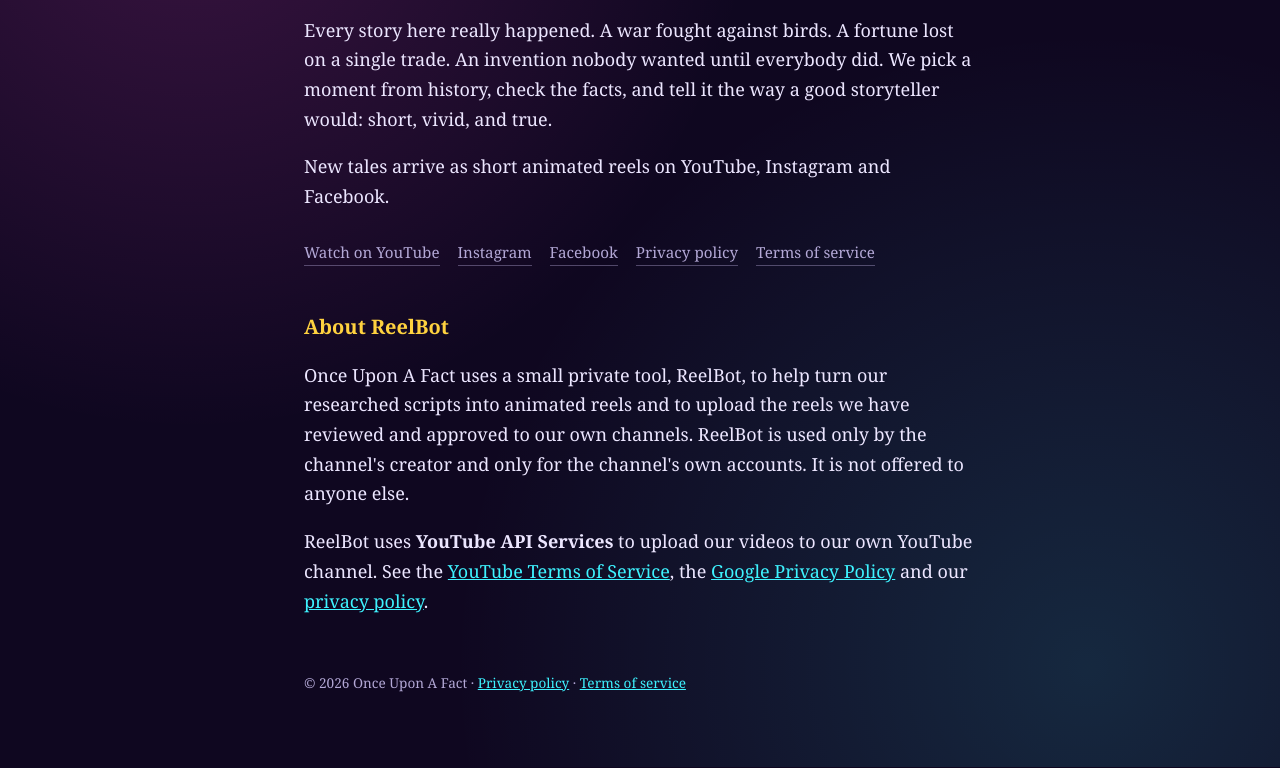
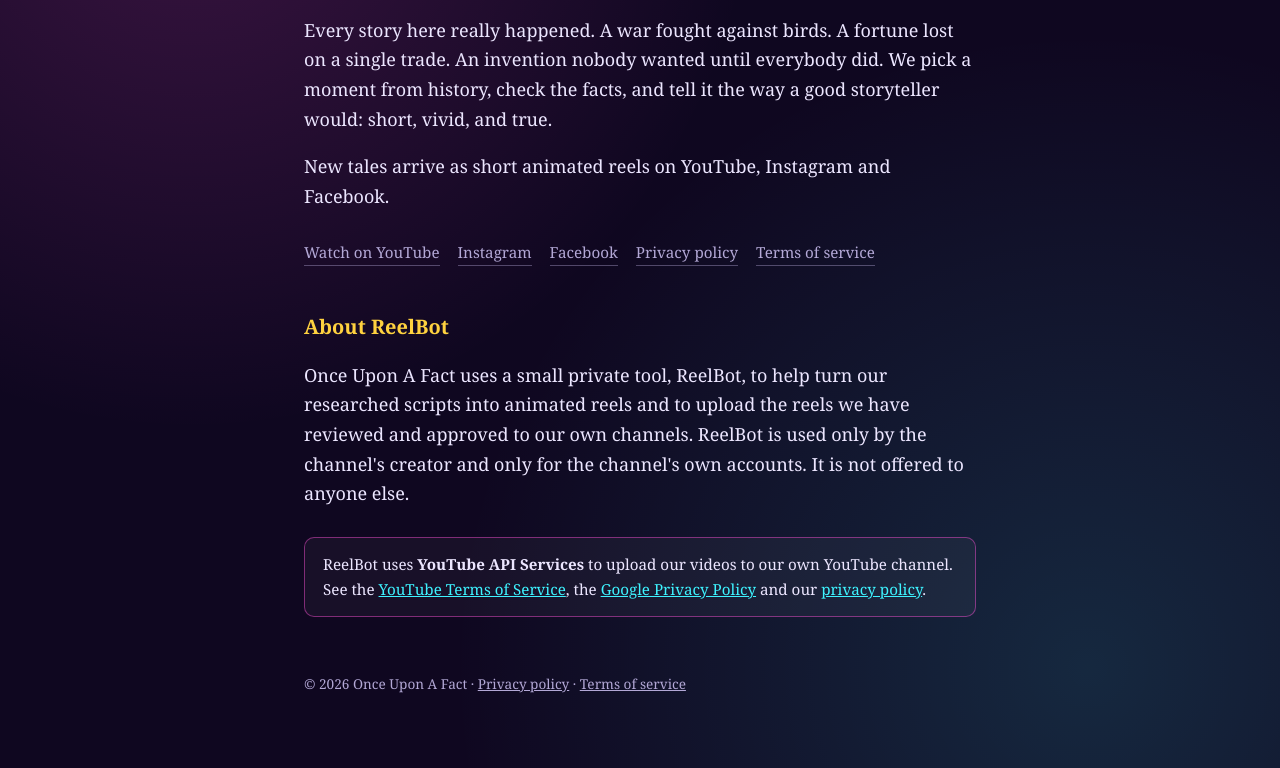
Before and after one commit to czy101kD/czy101kD.github.io, a plain HTML site: page index.html in a window 1280 px wide. Shown: the part 235-1003 px from the top of the page. Drawn offline with Linux system fonts and the light colour scheme.

Commit message:
Update style.css

```diff
--- a/style.css
+++ b/style.css
@@ -42,3 +42,5 @@ nav a:hover { color: var(--cyan); }
 }
 .eye::after { content: ""; width: 14px; height: 14px; border-radius: 50%; background: var(--cyan); box-shadow: 0 0 12px var(--cyan); }
 footer { margin-top: 56px; color: var(--muted); font-size: 0.85rem; }
+.yt { margin-top: 28px; padding: 14px 18px; border: 1px solid rgba(255, 79, 216, 0.45); border-radius: 10px; background: rgba(255, 255, 255, 0.04); font-size: 0.95rem; }
+footer a { color: var(--muted); }
```
